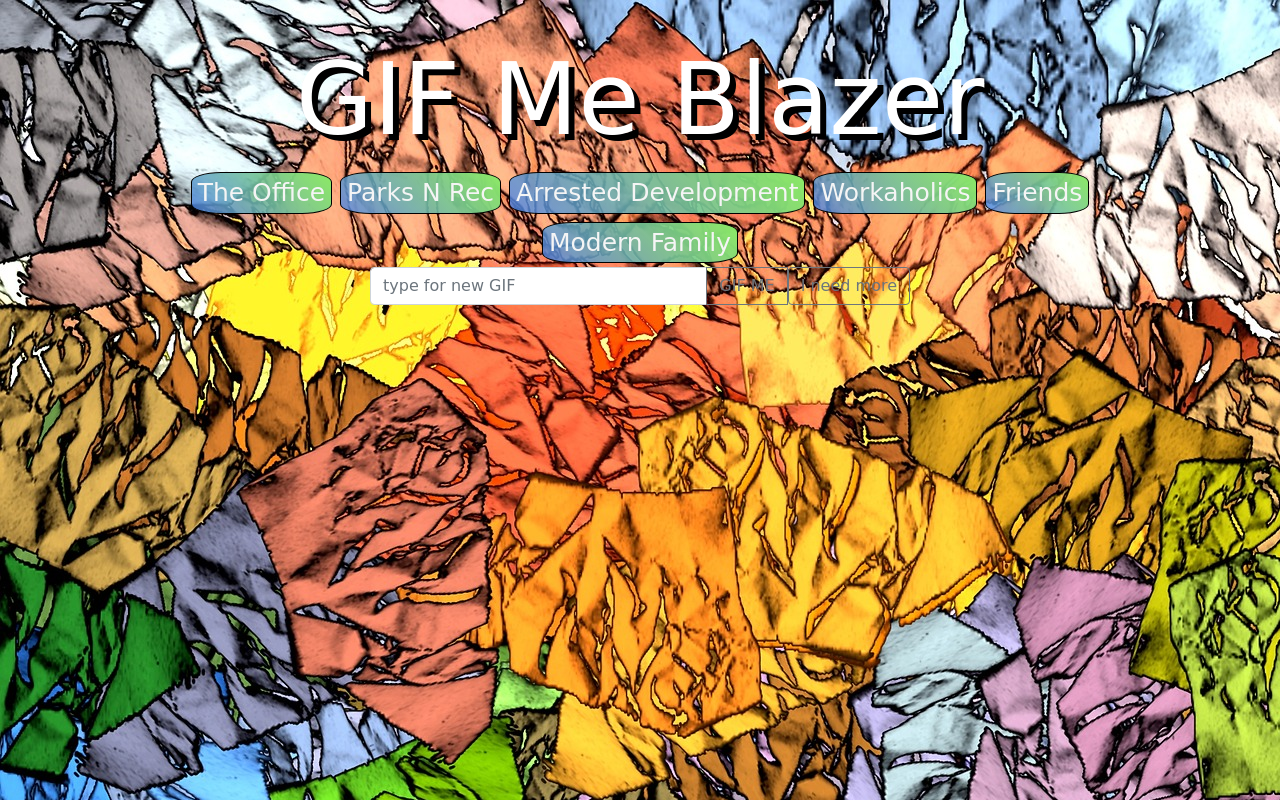
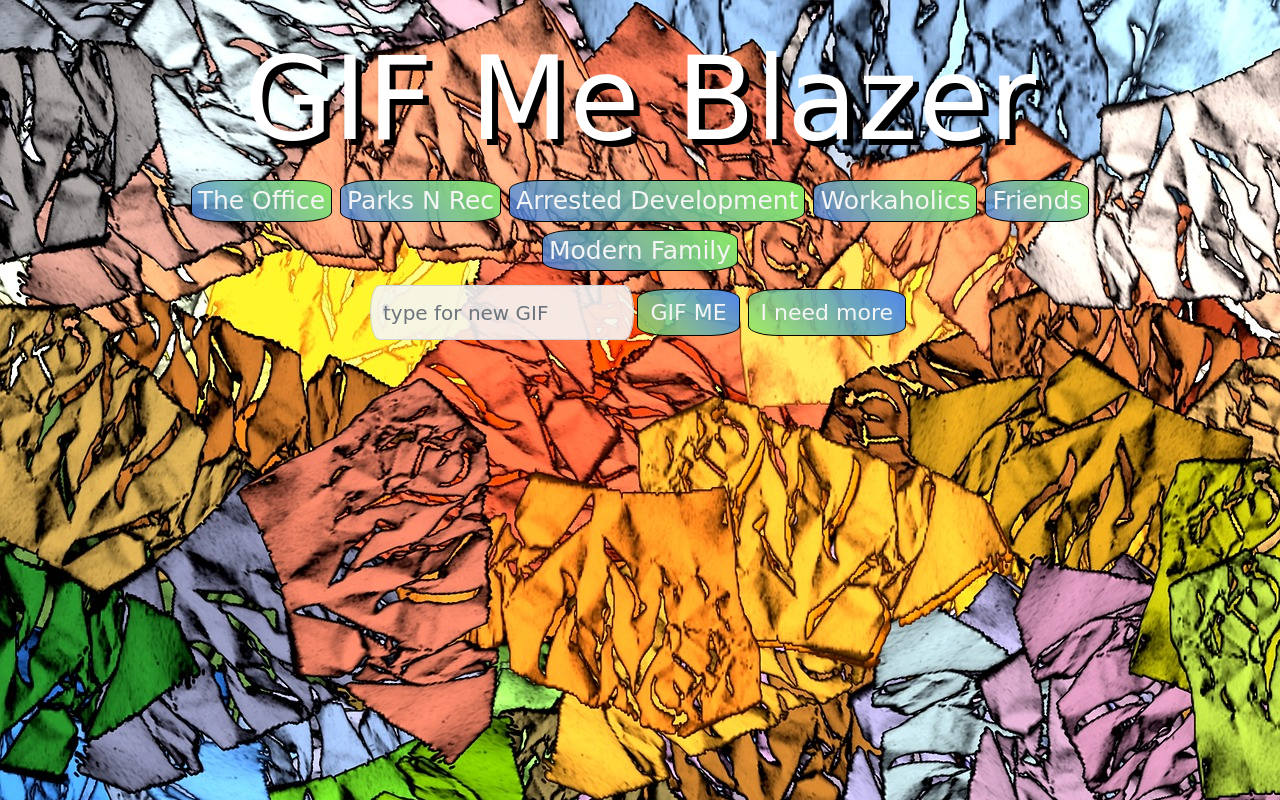
Before and after one commit to nmclear/GIF_Me_Blazer, a plain HTML site: page index.html in a window 1280 px wide. Drawn offline with nearby package versions, Linux system fonts and the light colour scheme; a web font is replaced by a local one.

Commit message:
updated color styling

```diff
--- a/assets/css/style.css
+++ b/assets/css/style.css
@@ -11,13 +11,18 @@ body {
 }
 
 header {
-    margin-top: 40px;
+    margin-top: 30px;
 }
 
 h1 {
     text-shadow: 6px 6px #000000;
-    font-size: 100px;
+    font-size: 115px;
     color: white;
+}
+
+
+.buttonDisplay {
+    margin-bottom: 10px;
 }
 
 
@@ -27,6 +32,13 @@ h1 {
 
 .gifDiv {
     margin: 5px;
+}
+
+
+#searchInput {
+    border-radius: 15px/45px;
+    font-size: 20px;
+    background-color: rgba(245, 245, 245, 0.9);
 }
 
 img {
@@ -42,7 +54,41 @@ img {
     margin: 4px;
     font-size: 25px;
     background: linear-gradient(45deg, rgb(80,133,236,0.8) ,rgb(140,234,100,1));
-    border: #000000 solid 1px;
+    border: #000000 solid 0.5px;
     border-radius: 30px/10px;
+}
+
+#moreGifs,
+#searchSubmit {
+    background: linear-gradient(45deg, rgb(140,234,100,0.8), rgb(80,133,236,1));
+    color: #F5F5F5;
+    font-size: 22px;
+    margin: 4px;
+    border-radius: 30px/10px;
+    border: #000000 solid 0.5px;
 
 }
+
+
+/* Hover shake is copied from https://www.w3schools.com/howto/howto_css_shake_image.asp */
+.gifButton:hover,
+.btn:hover {
+    /* Start the shake animation and make the animation last for 0.5 seconds */
+    animation: shake 1s;
+    /* When the animation is finished, start again */
+    animation-iteration-count: infinite;
+}
+
+@keyframes shake {
+    0% { transform: translate(1px, 1px) rotate(0deg); }
+    10% { transform: translate(-1px, -2px) rotate(-1deg); }
+    20% { transform: translate(-3px, 0px) rotate(1deg); }
+    30% { transform: translate(3px, 2px) rotate(0deg); }
+    40% { transform: translate(1px, -1px) rotate(1deg); }
+    50% { transform: translate(-1px, 2px) rotate(-1deg); }
+    60% { transform: translate(-3px, 1px) rotate(0deg); }
+    70% { transform: translate(3px, 1px) rotate(-1deg); }
+    80% { transform: translate(-1px, -1px) rotate(1deg); }
+    90% { transform: translate(1px, 2px) rotate(0deg); }
+    100% { transform: translate(1px, -2px) rotate(-1deg); }
+}
```
